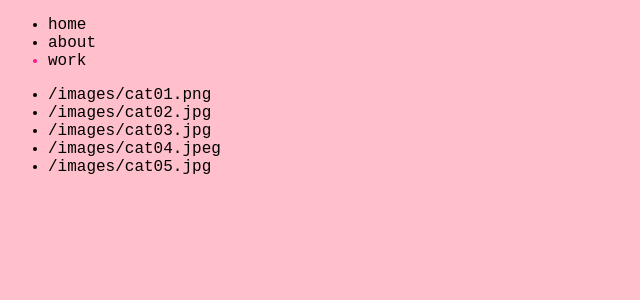
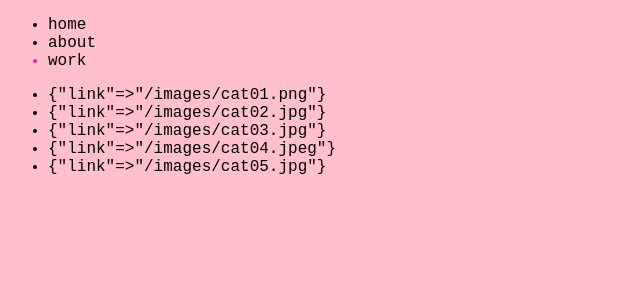
Before and after one commit to daniellaidalia/portfolio, a Jekyll site: the page built from work.html, in a window 1280 px wide. Shown: the top 300 px of the page, without its empty margins (0-640 px from the left). Built offline with Jekyll 4.4.1, drawn with Linux system fonts in a browser that asks for light colours; part of the change alters nothing that is shown.

Commit message:
Update images.yaml

```diff
--- a/_data/images.yaml
+++ b/_data/images.yaml
@@ -1,5 +1,5 @@
-- /images/cat01.png
-- /images/cat02.jpg
-- /images/cat03.jpg
-- /images/cat04.jpeg
-- /images/cat05.jpg
+- link: /images/cat01.png
+- link: /images/cat02.jpg
+- link: /images/cat03.jpg
+- link: /images/cat04.jpeg
+- link: /images/cat05.jpg
```
